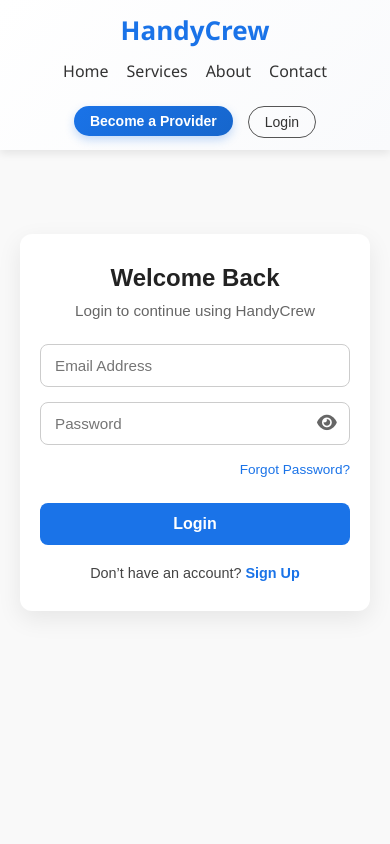
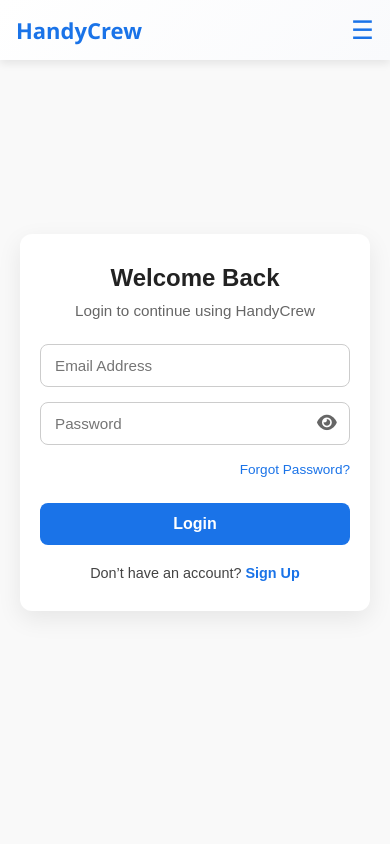
Before and after one commit to mudabirkowsar/HandyCrew-Web-MERN-Stack-, a React (Vite) app in the folder client/: page /login in a window 390 px wide. Shown: the top 844 px of the page. Built offline with nearby package versions, Linux system fonts and the light colour scheme.

Commit message:
edited Navbar and make it responsive

```diff
--- a/client/src/components/Navbar.css
+++ b/client/src/components/Navbar.css
@@ -1,4 +1,4 @@
-/* Navbar container */
+/* Base Navbar */
 .navbar {
   width: 100%;
   height: 70px;
@@ -17,9 +17,8 @@
   backdrop-filter: blur(8px);
 }
 
-/* Add subtle shadow when scrolling */
 .navbar.scrolled {
-  background: rgba(255, 255, 255, 0.9);
+  background: rgba(255, 255, 255, 0.95);
   box-shadow: 0 6px 16px rgba(0, 0, 0, 0.12);
 }
 
@@ -28,7 +27,6 @@
   font-size: 26px;
   font-weight: 700;
   color: #1a73e8;
-  flex-shrink: 0;
   cursor: pointer;
   transition: color 0.3s ease;
 }
@@ -37,12 +35,11 @@
   color: #0d47a1;
 }
 
-/* Links */
+/* Links (Desktop Only) */
 .navbar-links {
   list-style: none;
   display: flex;
   gap: 30px;
-  flex-wrap: wrap;
 }
 
 .navbar-links li a {
@@ -50,40 +47,22 @@
   color: #333;
   font-size: 16px;
   font-weight: 500;
-  position: relative;
   transition: color 0.3s ease;
-}
-
-.navbar-links li a::after {
-  content: "";
-  position: absolute;
-  left: 0;
-  bottom: -4px;
-  width: 0%;
-  height: 2px;
-  background: #1a73e8;
-  transition: width 0.3s ease;
 }
 
 .navbar-links li a:hover {
   color: #1a73e8;
 }
 
-.navbar-links li a:hover::after {
-  width: 100%;
-}
-
 /* Buttons */
 .navbar-buttons {
   display: flex;
   gap: 15px;
-  flex-shrink: 0;
 }
 
 .btn {
   padding: 8px 20px;
   border-radius: 30px;
-  /* More modern rounded buttons */
   font-size: 15px;
   cursor: pointer;
   transition: all 0.3s ease;
@@ -92,7 +71,6 @@
   border: none;
 }
 
-/* Login / Signup Button */
 .btn.login {
   background: transparent;
   border: 1px solid #555;
@@ -105,7 +83,6 @@
   color: #1a73e8;
 }
 
-/* Become Provider CTA */
 .btn.provider {
   background: linear-gradient(135deg, #1a73e8, #1666cc);
   color: #fff;
@@ -116,8 +93,94 @@
 .btn.provider:hover {
   background: linear-gradient(135deg, #1666cc, #0d47a1);
   transform: translateY(-2px);
-  box-shadow: 0 6px 14px rgba(26, 115, 232, 0.35);
 }
+
+/* Hamburger Icon */
+.hamburger {
+  display: none;
+  font-size: 1.8rem;
+  background: none;
+  border: none;
+  cursor: pointer;
+  color: #1a73e8;
+}
+
+/* Mobile Menu */
+.mobile-menu {
+  position: fixed;
+  top: 0;
+  right: 0;
+  width: 75%;
+  height: 100vh;
+  background: #fff;
+  box-shadow: -2px 0 10px rgba(0, 0, 0, 0.2);
+  padding: 2rem 1.5rem;
+  display: flex;
+  flex-direction: column;
+  gap: 1.5rem;
+  z-index: 2000;
+  animation: slideIn 0.3s ease forwards;
+}
+
+@keyframes slideIn {
+  from {
+    transform: translateX(100%);
+    opacity: 0;
+  }
+  to {
+    transform: translateX(0);
+    opacity: 1;
+  }
+}
+
+/* Mobile Menu Items */
+.mobile-menu ul {
+  list-style: none;
+  padding: 0;
+  margin: 0;
+  display: flex;
+  flex-direction: column;
+  gap: 1.2rem;
+}
+
+.mobile-menu ul li a {
+  font-size: 18px;
+  color: #333;
+  text-decoration: none;
+  font-weight: 500;
+  transition: color 0.2s;
+}
+
+.mobile-menu ul li a:hover {
+  color: #1a73e8;
+}
+
+/* Mobile Buttons */
+.mobile-buttons {
+  margin-top: auto;
+  display: flex;
+  flex-direction: column;
+  gap: 0.8rem;
+}
+
+.mobile-buttons .btn {
+  width: 100%;
+  padding: 10px;
+  font-size: 16px;
+  border-radius: 10px;
+}
+
+/* Close Button */
+.close-btn {
+  background: none;
+  border: none;
+  font-size: 1.6rem;
+  cursor: pointer;
+  color: #333;
+  align-self: flex-end;
+  margin-bottom: 1rem;
+}
+
 
 /* Modal Overlay */
 .modal-overlay {
@@ -255,36 +318,34 @@
 }
 
 
-/* Responsive Fix */
+/* Responsive Tweaks */
 @media (max-width: 900px) {
   .navbar {
     padding: 0 20px;
+    height: 65px;
   }
-
-  .navbar-links {
-    gap: 18px;
+  .navbar-links,
+  .navbar-buttons {
+    display: none; /* hide desktop nav */
   }
-
-  .btn {
-    padding: 7px 16px;
-    font-size: 14px;
+  .hamburger {
+    display: block;
   }
 }
 
-@media (max-width: 600px) {
+@media (max-width: 500px) {
   .navbar {
-    flex-direction: column;
-    height: auto;
-    padding: 12px 20px;
-    text-align: center;
+    padding: 0 16px;
+    height: 60px;
   }
-
-  .navbar-links {
-    margin: 12px 0;
-    justify-content: center;
+  .navbar-logo {
+    font-size: 22px;
   }
-
-  .navbar-buttons {
-    margin-top: 12px;
+  .hamburger {
+    font-size: 1.6rem;
+  }
+  .mobile-menu {
+    width: 85%;
+    padding: 1.5rem 1rem;
   }
 }
--- a/client/src/components/Navbar.jsx
+++ b/client/src/components/Navbar.jsx
@@ -10,6 +10,7 @@
   const [userName, setUserName] = useState(null);
   const [dropdownOpen, setDropdownOpen] = useState(false);
   const [showLogoutModal, setShowLogoutModal] = useState(false);
+  const [mobileMenuOpen, setMobileMenuOpen] = useState(false);
 
   const navigate = useNavigate();
 
@@ -35,6 +36,7 @@
     localStorage.removeItem("token");
     setToken(null);
     setShowLogoutModal(false);
+    setMobileMenuOpen(false);
     navigate("/login");
   };
 
@@ -49,14 +51,19 @@
   return (
     <>
       <nav className={`navbar ${scrolled ? "scrolled" : ""}`}>
-        <Link to="/"><div className="navbar-logo">HandyCrew</div></Link>
-        <ul className="navbar-links">
+        {/* Logo */}
+        <Link to="/" className="navbar-logo">HandyCrew</Link>
+
+        {/* Desktop Links */}
+        <ul className="navbar-links desktop-only">
           <li><Link to="/">Home</Link></li>
           <li><Link to="/services">Services</Link></li>
           <li><Link to="/about">About</Link></li>
           <li><Link to="/contact">Contact</Link></li>
         </ul>
-        <div className="navbar-buttons">
+
+        {/* Desktop Buttons */}
+        <div className="navbar-buttons desktop-only">
           {user?.role === "provider" ? (
             <Link to="/provider-dashboard">
               <button className="btn provider">Go to Dashboard</button>
@@ -76,12 +83,8 @@
               <button className="btn login">{userName}</button>
               {dropdownOpen && (
                 <div className="dropdown-menu">
-                  <Link to="/profile">
-                    <button className="dropdown-item">View Profile</button>
-                  </Link>
-                  <Link to="/update-profile">
-                    <button className="dropdown-item">Edit Profile</button>
-                  </Link>
+                  <Link to="/profile"><button className="dropdown-item">View Profile</button></Link>
+                  <Link to="/update-profile"><button className="dropdown-item">Edit Profile</button></Link>
                   <button
                     className="dropdown-item logout"
                     onClick={() => setShowLogoutModal(true)}
@@ -97,21 +100,67 @@
             </Link>
           )}
         </div>
+
+        {/* Hamburger Icon (Mobile Only) */}
+        <button
+          className="hamburger"
+          onClick={() => setMobileMenuOpen(true)}
+        >
+          ☰
+        </button>
       </nav>
 
-      {/* ✅ Logout Confirmation Modal */}
+      {/* Mobile Menu */}
+      {mobileMenuOpen && (
+        <div className="mobile-menu">
+          <button className="close-btn" onClick={() => setMobileMenuOpen(false)}>✖</button>
+
+          <ul>
+            <li><Link to="/" onClick={() => setMobileMenuOpen(false)}>Home</Link></li>
+            <li><Link to="/services" onClick={() => setMobileMenuOpen(false)}>Services</Link></li>
+            <li><Link to="/about" onClick={() => setMobileMenuOpen(false)}>About</Link></li>
+            <li><Link to="/contact" onClick={() => setMobileMenuOpen(false)}>Contact</Link></li>
+          </ul>
+
+          <div className="mobile-buttons">
+            {user?.role === "provider" ? (
+              <Link to="/provider-dashboard">
+                <button className="btn provider" onClick={() => setMobileMenuOpen(false)}>Go to Dashboard</button>
+              </Link>
+            ) : (
+              <Link to="/become-a-provider">
+                <button className="btn provider" onClick={() => setMobileMenuOpen(false)}>Become a Provider</button>
+              </Link>
+            )}
+
+            {token ? (
+              <>
+                <Link to="/profile">
+                  <button className="btn login" onClick={() => setMobileMenuOpen(false)}>View Profile</button>
+                </Link>
+                <Link to="/update-profile">
+                  <button className="btn login" onClick={() => setMobileMenuOpen(false)}>Edit Profile</button>
+                </Link>
+                <button className="btn confirm" onClick={() => setShowLogoutModal(true)}>Logout</button>
+              </>
+            ) : (
+              <Link to="/login">
+                <button className="btn login" onClick={() => setMobileMenuOpen(false)}>Login</button>
+              </Link>
+            )}
+          </div>
+        </div>
+      )}
+
+      {/* Logout Modal */}
       {showLogoutModal && (
-        <div className="modal-overlay">
-          <div className="modal">
+        <div className="modal-overlay" onClick={() => setShowLogoutModal(false)}>
+          <div className="modal" onClick={(e) => e.stopPropagation()}>
             <h3>⚠️ Are you sure you want to logout?</h3>
             <p>You will need to log in again to access your account.</p>
             <div className="modal-actions">
-              <button className="btn cancel" onClick={() => setShowLogoutModal(false)}>
-                Cancel
-              </button>
-              <button className="btn confirm" onClick={handleLogout}>
-                Logout
-              </button>
+              <button className="btn cancel" onClick={() => setShowLogoutModal(false)}>Cancel</button>
+              <button className="btn confirm" onClick={handleLogout}>Logout</button>
             </div>
           </div>
         </div>
--- a/client/src/pages/homePage/HomePage.css
+++ b/client/src/pages/homePage/HomePage.css
@@ -5,7 +5,6 @@
   box-sizing: border-box;
 }
 
-/* Homepage wrapper */
 /* Homepage wrapper */
 .homepage {
   width: 100%;
@@ -15,7 +14,6 @@
   justify-content: center;
   align-items: center;
   padding: 100px 0;
-  /* only top-bottom padding */
   font-family: 'Segoe UI', Tahoma, Geneva, Verdana, sans-serif;
 }
 
@@ -27,9 +25,7 @@
   width: 100%;
   gap: 50px;
   padding: 0 40px;
-  box-sizing: border-box;
 }
-
 
 /* Hero Content */
 .hero-content {
@@ -59,25 +55,24 @@
 .hero-buttons {
   display: flex;
   gap: 20px;
+  flex-wrap: wrap;
 }
 
 .btn {
-  padding: 30px 35px;
+  padding: 14px 20px;
   border-radius: 8px;
   font-size: 16px;
   font-weight: 600;
   cursor: pointer;
   transition: all 0.3s ease;
+  border: none;
 }
 
 .btn.primary {
   background: #1a73e8;
   color: white;
-  border: none;
   box-shadow: 0 4px 12px rgba(26, 115, 232, 0.3);
-  padding-top: 300;
-  height: 50px;
-  width: 300px;
+  min-width: 160px;
 }
 
 .btn.primary:hover {
@@ -89,13 +84,44 @@
   background: transparent;
   border: 2px solid #555;
   color: #333;
-  height: 50px;
-  width: 300px;
+  min-width: 160px;
 }
 
 .btn.secondary:hover {
   background: #f2f2f2;
   transform: translateY(-2px);
+}
+
+.started{
+  background: #1a73e8;
+  padding: 12px;
+  width: 270px;
+  box-shadow: 0 4px 12px rgba(26, 115, 232, 0.3);
+  border: none;
+  color: white;
+  font-weight: bold;
+  border-radius: 50px;
+  font-size: 22px;
+}
+.started:hover{
+  background: #1666cc;
+  transform: translateY(-2px);
+}
+
+.learnMore{
+  background: white;
+  padding: 12px;
+  width: 270px;
+  box-shadow: 0 4px 12px rgba(26, 115, 232, 0.3);
+  border: 1px solid #1a73e8;
+  color: #1a73e8;
+  font-weight: bold;
+  border-radius: 50px;
+  font-size: 22px;
+}
+
+.learnMore:hover{
+  transform: translate(-2px);
 }
 
 /* Hero Image */
@@ -124,7 +150,6 @@
     opacity: 0;
     transform: translateX(-50px);
   }
-
   to {
     opacity: 1;
     transform: translateX(0);
@@ -136,14 +161,13 @@
     opacity: 0;
     transform: translateX(50px);
   }
-
   to {
     opacity: 1;
     transform: translateX(0);
   }
 }
 
-/* Responsive Design */
+/* Tablet Styles */
 @media (max-width: 1024px) {
   .hero-content h1 {
     font-size: 42px;
@@ -162,37 +186,63 @@
   .hero {
     flex-direction: column;
     text-align: center;
-    gap: 30px;
+    gap: 40px;
+    padding: 0 20px;
   }
 
-  .hero-content {
-    order: 1;
-  }
-
-  .hero-image {
-    order: 2;
+  .hero-content h1 {
+    font-size: 38px;
   }
 
   .hero-content p {
+    font-size: 17px;
     margin: 0 auto 20px;
   }
 
   .hero-buttons {
     justify-content: center;
   }
+
+  .hero-image img {
+    max-width: 400px;
+  }
 }
 
+/* Mobile Styles */
 @media (max-width: 480px) {
+  .homepage {
+    padding: 60px 20px;
+  }
+
+  .hero {
+    gap: 25px;
+    padding: 0 10px;
+  }
+
   .hero-content h1 {
-    font-size: 32px;
+    font-size: 28px;
   }
 
   .hero-content p {
     font-size: 15px;
+    line-height: 1.5;
+  }
+
+  .hero-buttons {
+    flex-direction: column;
+    gap: 15px;
+    width: 100%;
   }
 
   .btn {
-    font-size: 14px;
-    padding: 10px 18px;
+    width: 100%;
+    font-size: 15px;
+    padding: 12px;
+    border-radius: 6px;
+  }
+
+  .hero-image img {
+    max-width: 320px;
+    border-radius: 12px;
   }
 }
--- a/client/src/pages/homePage/HomePage.jsx
+++ b/client/src/pages/homePage/HomePage.jsx
@@ -30,8 +30,8 @@
             home services, repairs, and more — all in one place.
           </p>
           <div className="hero-buttons">
-            <button className="btn primary">Get Started</button>
-            <button className="btn secondary">Learn More</button>
+            <button className="started">Get Started</button>
+            <button className="learnMore">Learn More</button>
           </div>
         </div>
 
```
